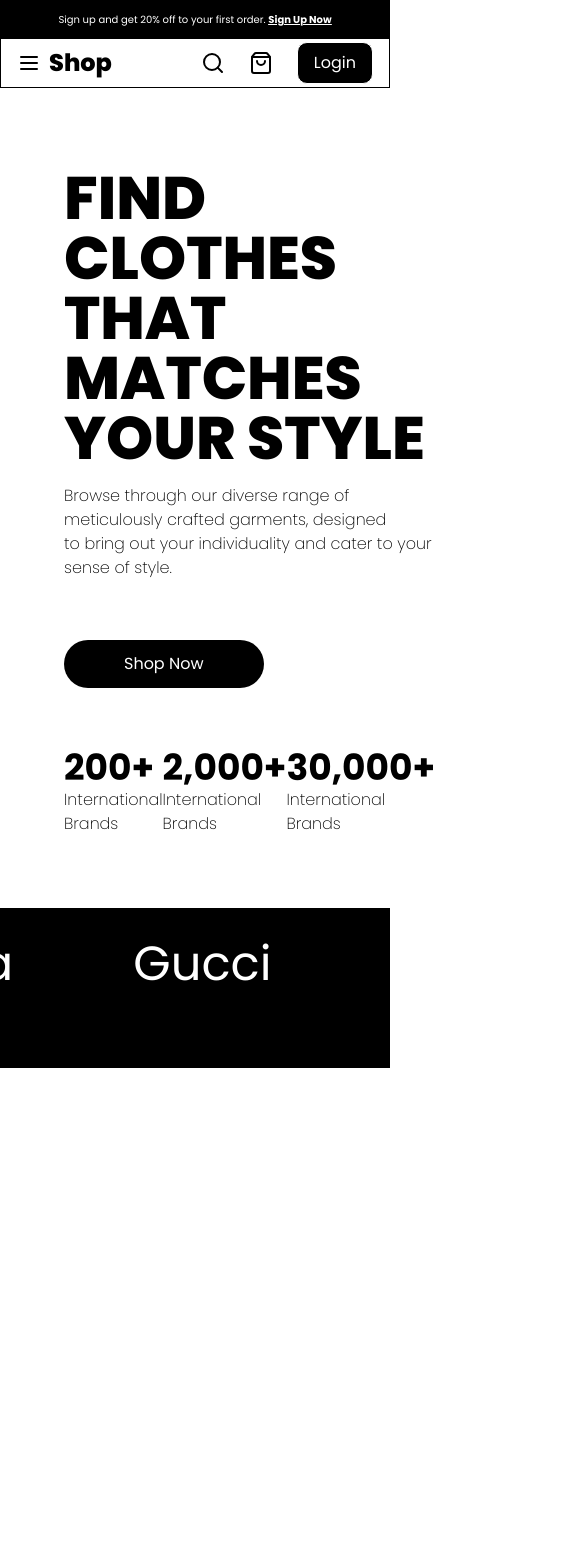
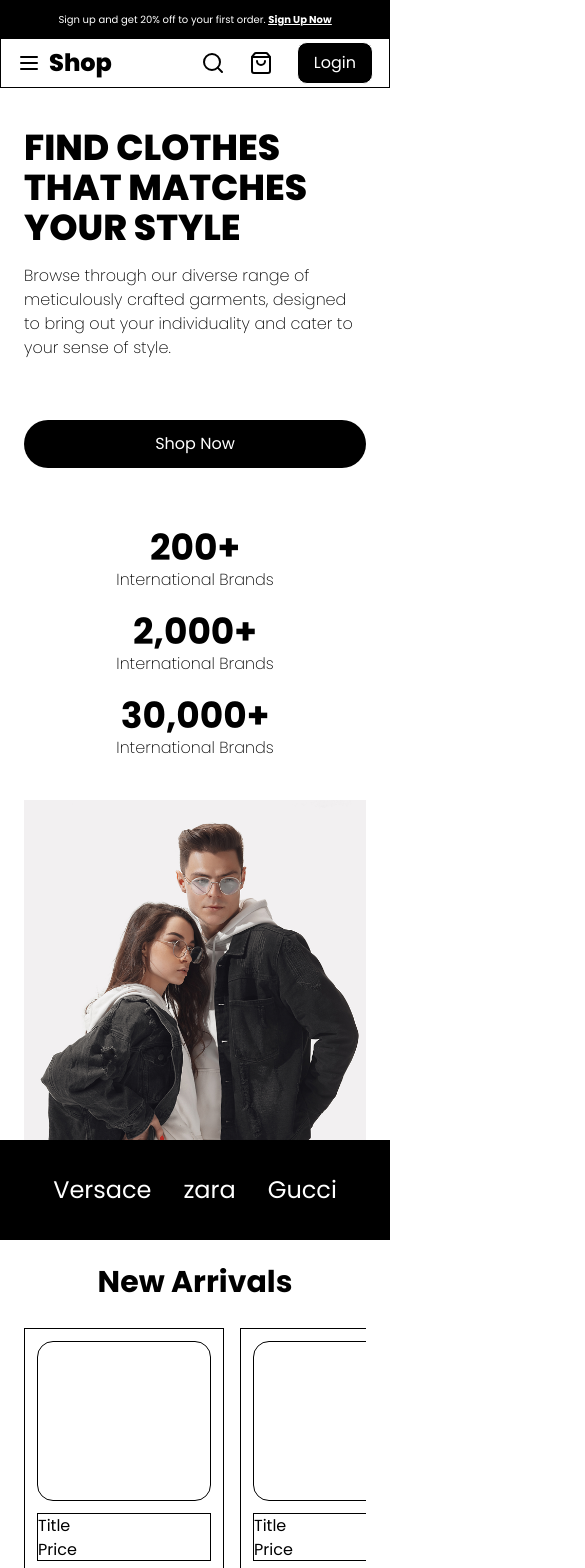
Before and after one commit to yashchalke/E-Commerce-Website, a React (Vite) app in the folder client/: page / in a window 390 px wide. Shown: the top 1568 px of the page, 585 px wide, since content can reach past the window. Before the commit the page ends 1068 px from the top, so only its background shows below. Built offline with nearby package versions, Linux system fonts and the light colour scheme.

Commit message:
made everything responsive to mobile and created New arrivals section

```diff
--- a/client/src/components/HeroSection.jsx
+++ b/client/src/components/HeroSection.jsx
@@ -3,24 +3,24 @@ import React from 'react'
 const HeroSection = () => {
   return (
   <div className='w-full flex'>
-    <div className='w-full h-auto flex justify-between px-6'> {/*herosection div*/}
-      <div className='px-10 py-20 flex-col space-y-15'> {/*Left div*/}
-        <div className=' flex-col space-y-4'>
-        <h1 className='font-extrabold text-6xl '>FIND CLOTHES <br /> THAT MATCHES<br /> YOUR STYLE</h1>
-        <p className='mt-0 font-extralight'> Browse through our diverse range of meticulously crafted garments, designed <br /> to bring out your individuality and cater to your sense of style. </p>
+    <div className='w-full h-auto flex flex-col lg:flex lg:flex-row lg:justify-between px-6'> {/*herosection div*/}
+      <div className='lg:px-10 lg:py-20 py-10 flex-col space-y-15 '> {/*Left div*/}
+        <div className=' flex-col space-y-4 '>
+        <h1 className='lg:font-extrabold lg:text-6xl font-extrabold text-4xl '>FIND CLOTHES <br /> THAT MATCHES<br /> YOUR STYLE</h1>
+        <p className='mt-0 font-extralight'> Browse through our diverse range of meticulously crafted garments, designed <br className='hidden lg:block'/> to bring out your individuality and cater to your sense of style. </p>
         </div>
         <div>
-        <button className=" bg-black text-white rounded-3xl px-15 py-3 hover:cursor-pointer">Shop Now</button></div>
-        <div className=' flex h-20 justify-between '>
-          <div className=''>
+        <button className=" bg-black text-white rounded-3xl lg:px-15 w-full lg:w-auto py-3 hover:cursor-pointer">Shop Now</button></div>
+        <div className=' lg:flex lg:flex-row lg:h-20 lg:justify-between flex flex-col gap-y-5'>
+          <div className='lg:text-left text-center'>
             <h1 className='text-4xl font-bold'>200+</h1>
             <p className='font-extralight'>International Brands</p>
             </div>
-          <div className=''>
+          <div className='lg:text-left text-center'>
             <h1 className='text-4xl font-bold'>2,000+</h1>
             <p className='font-extralight'>International Brands</p>
           </div>
-          <div className=''>
+          <div className='lg:text-left text-center'>
             <h1 className='text-4xl font-bold'>30,000+</h1>
             <p className='font-extralight'>International Brands</p>
           </div>
--- a/client/src/components/Logoslider.jsx
+++ b/client/src/components/Logoslider.jsx
@@ -2,13 +2,13 @@ import React from 'react'
 
 const Logoslider = () => {
   return (
-    <div className='h-40 bg-black px-1 py-1 flex items-center justify-center'>
-        <div className=' text-white flex gap-x-30 text-5xl'>
+    <div className='lg:h-40 h-25 bg-black lg:px-1 lg:py-1 flex items-center justify-center border'>
+        <div className=' text-white flex lg:gap-x-30 lg:text-5xl text-2xl gap-x-8 border border-black'>
             <div>Versace</div>
-            <div>Zara</div>
+            <div>zara</div>
             <div>Gucci</div>
-            <div>Praca</div>
-            <div>Calvin Klein</div>
+            <div className='hidden lg:block'>Prada</div>
+            <div className='hidden lg:block'>Calvin klein</div>
         </div>
     </div>
 
--- /dev/null
+++ b/client/src/components/NewArrivals.jsx
@@ -0,0 +1,21 @@
+import React from 'react'
+import ProductCard from './ProductCard'
+import { Link } from 'react-router-dom';
+
+
+const NewArrivals = () => {
+    const dummy = [1,2,3,4];
+  return (
+    <div className='flex flex-col gap-y-5 px-6 py-4'>
+        <div className='text-center py-2 text-3xl font-bold'>New Arrivals</div>
+        <div className='lg:flex lg:gap-x-8 lg:px-30 flex flex-row overflow-x-auto gap-x-4 scroll-smooth'>
+            {dummy.map((item)=>(<ProductCard />))}
+        </div>
+        <div className='flex justify-center'>
+        <button className='border px-12 py-1 rounded-3xl hover:cursor-pointer hover:bg-black hover:text-white transition duration-200'>view all</button>
+        </div>
+    </div>
+  )
+}
+
+export default NewArrivals
--- a/client/src/components/ProductCard.jsx
+++ b/client/src/components/ProductCard.jsx
@@ -2,8 +2,8 @@ import React from 'react'
 
 const ProductCard = () => {
   return (
-    <div className='w-70 h-80 border px-3 py-3 flex-col justify-center'>
-        <div className='w-full h-60 border rounded-2xl '>
+    <div className='lg:min-w-70 lg:min-h-80 min-w-50 min-h-60  border px-3 py-3'>
+        <div className='w-full lg:min-h-60 min-h-40 border rounded-2xl '>
 
         </div>
         <div className='border mt-3 h-12'>
--- a/client/src/pages/Home.jsx
+++ b/client/src/pages/Home.jsx
@@ -3,12 +3,14 @@ import Navbar from '../components/Navbar'
 import Blackbox from '../components/Blackbox'
 import HeroSection from '../components/HeroSection'
 import Logoslider from '../components/Logoslider'
+import NewArrivals from '../components/NewArrivals'
 
 const Home = () => {
   return (
     <section>
         <HeroSection />
         <Logoslider />
+        <NewArrivals />
     </section>
   )
 }
```
Also changed, not shown: client/src/components/TopSelling.jsx (added).
